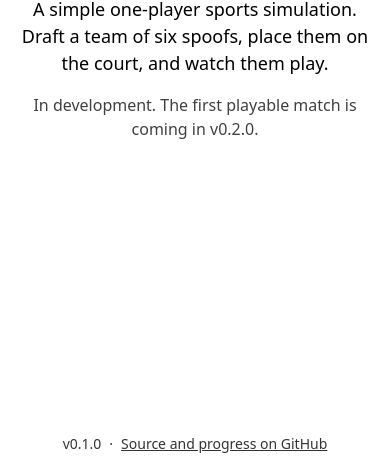
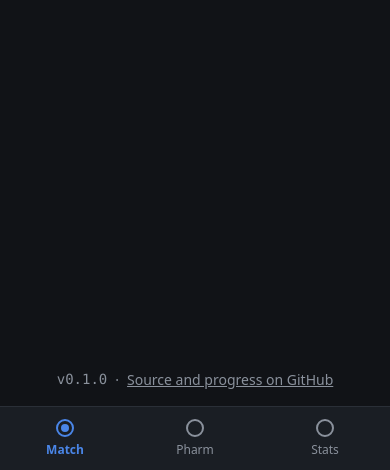
Before and after one commit to klenwell/spoofball, a website built with Vite: page index.html in a window 390 px wide. Shown: the part 374-844 px from the top of the page. Built offline with nearby package versions, Linux system fonts and the light colour scheme.

Commit message:
App shell with Match, Pharm and Stats tabs
The landing page becomes the app (#21): a tab bar fixed to the bottom on
phones and in the header on wider screens, a placeholder screen per tab
saying what's coming and in which version, and a footer with the version
and the GitHub link.

Each tab has its own hash route (#/match, #/pharm, #/stats), so Back,
Forward and reload work. The routing rules are pure and unit-tested in
src/ui/tabs.ts; app-shell.ts only wires them to the DOM. Tabs are links
in a labeled <nav> with aria-current, and focus moves to the new
screen's heading after a tab change.

Co-Authored-By: Claude Opus 5.5 <noreply@anthropic.com>

```diff
--- a/index.html
+++ b/index.html
@@ -2,7 +2,8 @@
 <html lang="en">
   <head>
     <meta charset="UTF-8" />
-    <meta name="viewport" content="width=device-width, initial-scale=1.0" />
+    <meta name="viewport" content="width=device-width, initial-scale=1.0, viewport-fit=cover" />
+    <meta name="theme-color" content="#111317" />
     <meta
       name="description"
       content="Spoofball: a simple one-player 2D sports simulation for the browser."
@@ -10,19 +11,12 @@
     <title>Spoofball</title>
   </head>
   <body>
-    <main class="intro">
-      <h1>Spoofball</h1>
-      <p class="tagline">
-        A simple one-player sports simulation. Draft a team of six spoofs, place them on the court,
-        and watch them play.
-      </p>
-      <p class="status">In development. The first playable match is coming in v0.2.0.</p>
-    </main>
-    <footer class="footer">
-      <span id="version" class="version"></span>
-      <span aria-hidden="true">·</span>
-      <a href="https://github.com/klenwell/spoofball">Source and progress on GitHub</a>
-    </footer>
+    <div id="app" class="app">
+      <noscript>
+        <p>Spoofball needs JavaScript to run.</p>
+        <p><a href="https://github.com/klenwell/spoofball">Source and progress on GitHub</a></p>
+      </noscript>
+    </div>
     <script type="module" src="/src/main.ts"></script>
   </body>
 </html>
--- a/src/main.ts
+++ b/src/main.ts
@@ -1,10 +1,12 @@
-import { appInfo } from './app-info';
-import './style.css';
+import { installDesignTokens } from './design/install';
+import { mountAppShell } from './ui/app-shell';
+import './ui/app.css';
 
-const versionElement = document.querySelector<HTMLElement>('#version');
-if (!versionElement) {
-  throw new Error('Missing #version element in index.html');
+installDesignTokens();
+
+const root = document.querySelector<HTMLElement>('#app');
+if (!root) {
+  throw new Error('Missing #app element in index.html');
 }
 
-// textContent, not innerHTML, so the value is never parsed as HTML.
-versionElement.textContent = appInfo().version;
+mountAppShell(root);
--- a/src/style.css
+++ /dev/null
@@ -1,61 +0,0 @@
-/* Placeholder styles until the Design Direction epic (v0.2.0). */
-:root {
-  color-scheme: light dark;
-  font-family: system-ui, sans-serif;
-  line-height: 1.5;
-}
-
-*,
-*::before,
-*::after {
-  box-sizing: border-box;
-}
-
-body {
-  margin: 0;
-  min-height: 100vh;
-  min-height: 100dvh;
-  display: flex;
-  flex-direction: column;
-  padding: 1rem;
-}
-
-.intro {
-  flex: 1;
-  display: flex;
-  flex-direction: column;
-  justify-content: center;
-  align-items: center;
-  text-align: center;
-  max-width: 36rem;
-  margin: 0 auto;
-}
-
-h1 {
-  margin: 0 0 0.5rem;
-  font-size: clamp(2.5rem, 12vw, 4rem);
-}
-
-.tagline {
-  margin: 0 0 1rem;
-  font-size: 1.125rem;
-}
-
-.status {
-  margin: 0;
-  opacity: 0.75;
-}
-
-.footer {
-  display: flex;
-  flex-wrap: wrap;
-  justify-content: center;
-  gap: 0.5rem;
-  padding-top: 1rem;
-  font-size: 0.875rem;
-  opacity: 0.8;
-}
-
-.footer a {
-  color: inherit;
-}
--- /dev/null
+++ b/src/ui/app-shell.ts
@@ -0,0 +1,89 @@
+import { appInfo } from '../app-info';
+import { hashFor, isCanonicalHash, tabById, tabFromHash, tabs, type TabId } from './tabs';
+
+/**
+ * The app shell (#21): a header with the tab bar, the current tab's screen,
+ * and a footer with the version and the GitHub link. On phones the tab bar is
+ * fixed to the bottom of the screen; on wider screens it sits in the header
+ * (see `app.css`). Routing rules live in `tabs.ts`; this file only wires them
+ * to the DOM. Every value is set as text, never parsed as HTML.
+ */
+
+const SOURCE_URL = 'https://github.com/klenwell/spoofball';
+
+function el<K extends keyof HTMLElementTagNameMap>(
+  tag: K,
+  className?: string,
+  text?: string,
+): HTMLElementTagNameMap[K] {
+  const node = document.createElement(tag);
+  if (className) node.className = className;
+  if (text !== undefined) node.textContent = text;
+  return node;
+}
+
+function tabLink(id: TabId, label: string): HTMLAnchorElement {
+  const link = el('a', 'tab');
+  link.href = hashFor(id);
+  link.dataset.tab = id;
+  const icon = el('span', 'tab-icon');
+  icon.setAttribute('aria-hidden', 'true');
+  link.append(icon, el('span', 'tab-label', label));
+  return link;
+}
+
+function footer(): HTMLElement {
+  const foot = el('footer', 'app-footer');
+  const source = el('a', undefined, 'Source and progress on GitHub');
+  source.href = SOURCE_URL;
+  const dot = el('span', undefined, '·');
+  dot.setAttribute('aria-hidden', 'true');
+  foot.append(el('span', 'version', appInfo().version), dot, source);
+  return foot;
+}
+
+export function mountAppShell(root: HTMLElement): void {
+  const header = el('header', 'app-bar');
+  const nav = el('nav', 'tab-bar');
+  nav.setAttribute('aria-label', 'Main');
+  const links = tabs.map((tab) => tabLink(tab.id, tab.label));
+  nav.append(...links);
+  header.append(el('span', 'app-brand', 'Spoofball'), nav);
+
+  const screen = el('main', 'screen');
+  const heading = el('h1', 'screen-title');
+  // Focusable from script only, so moving to a new tab can put focus on its heading.
+  heading.tabIndex = -1;
+  const body = el('p', 'screen-coming');
+  screen.append(heading, body);
+
+  root.replaceChildren(header, screen, footer());
+
+  function show(id: TabId, { moveFocus }: { moveFocus: boolean }): void {
+    const tab = tabById(id);
+    root.dataset.tab = id;
+    heading.textContent = tab.title;
+    body.textContent = tab.coming;
+    document.title = `${tab.title} · Spoofball`;
+    for (const link of links) {
+      if (link.dataset.tab === id) link.setAttribute('aria-current', 'page');
+      else link.removeAttribute('aria-current');
+    }
+    // After a tab change, screen readers announce the new screen's heading.
+    if (moveFocus) heading.focus();
+  }
+
+  function route({ moveFocus }: { moveFocus: boolean }): void {
+    const { hash } = window.location;
+    const id = tabFromHash(hash);
+    // Rewrite a missing or unknown hash to the tab shown, without adding a
+    // history entry, so Back never lands on a URL that names no tab.
+    if (!isCanonicalHash(hash)) window.history.replaceState(null, '', hashFor(id));
+    show(id, { moveFocus });
+  }
+
+  window.addEventListener('hashchange', () => {
+    route({ moveFocus: true });
+  });
+  route({ moveFocus: false });
+}
--- /dev/null
+++ b/src/ui/app.css
@@ -0,0 +1,183 @@
+/* The app shell (#21). Colors, type and spacing come from the design tokens
+   (src/design/tokens.ts), installed as CSS custom properties. */
+
+*,
+*::before,
+*::after {
+  box-sizing: border-box;
+}
+
+:root {
+  color-scheme: dark;
+  --tab-bar-height: 4rem;
+}
+
+body {
+  margin: 0;
+  background: var(--color-background);
+  color: var(--color-text);
+  font-family: var(--font-body);
+  line-height: 1.5;
+}
+
+.app {
+  display: flex;
+  flex-direction: column;
+  min-height: 100vh;
+  min-height: 100dvh;
+  /* Room for the fixed tab bar, including the phone's home-indicator area. */
+  padding-bottom: calc(var(--tab-bar-height) + env(safe-area-inset-bottom));
+}
+
+.app-bar {
+  display: flex;
+  align-items: center;
+  padding: var(--space-3) var(--space-4);
+  border-bottom: 1px solid var(--color-line);
+}
+
+.app-brand {
+  font-size: var(--text-lg);
+  font-weight: 700;
+  letter-spacing: 0.01em;
+}
+
+/* Phones: the tab bar is fixed to the bottom, within reach of a thumb. */
+.tab-bar {
+  position: fixed;
+  inset: auto 0 0;
+  z-index: 10;
+  display: flex;
+  height: calc(var(--tab-bar-height) + env(safe-area-inset-bottom));
+  padding-bottom: env(safe-area-inset-bottom);
+  background: var(--color-surface);
+  border-top: 1px solid var(--color-line);
+}
+
+.tab {
+  flex: 1;
+  display: flex;
+  flex-direction: column;
+  align-items: center;
+  justify-content: center;
+  gap: var(--space-1);
+  color: var(--color-text-muted);
+  font-size: var(--text-xs);
+  text-decoration: none;
+}
+
+.tab:hover {
+  color: var(--color-text);
+}
+
+.tab:focus-visible {
+  outline: 2px solid var(--color-accent);
+  outline-offset: -4px;
+  border-radius: var(--radius-md);
+}
+
+/* A ring, filled with a dot on the current tab: the game is built from circles. */
+.tab-icon {
+  position: relative;
+  width: 1.125rem;
+  height: 1.125rem;
+  border: 2px solid currentColor;
+  border-radius: var(--radius-circle);
+}
+
+.tab[aria-current='page'] {
+  color: var(--color-accent);
+  font-weight: 600;
+}
+
+.tab[aria-current='page'] .tab-icon::after {
+  content: '';
+  position: absolute;
+  inset: 3px;
+  border-radius: var(--radius-circle);
+  background: currentColor;
+}
+
+.screen {
+  flex: 1;
+  width: 100%;
+  max-width: 40rem;
+  margin: 0 auto;
+  padding: var(--space-8) var(--space-4);
+}
+
+.screen-title {
+  margin: 0 0 var(--space-2);
+  font-size: var(--text-xxl);
+}
+
+.screen-title:focus {
+  outline: none;
+}
+
+.screen-coming {
+  margin: 0;
+  color: var(--color-text-muted);
+}
+
+.app-footer {
+  display: flex;
+  flex-wrap: wrap;
+  justify-content: center;
+  gap: var(--space-2);
+  padding: var(--space-4);
+  color: var(--color-text-muted);
+  font-size: var(--text-sm);
+}
+
+.app-footer a {
+  color: inherit;
+}
+
+.version {
+  font-family: var(--font-numeric);
+}
+
+/* Wider screens: the tabs move into the header, as a top bar. */
+@media (min-width: 48rem) {
+  .app {
+    padding-bottom: 0;
+  }
+
+  .app-bar {
+    justify-content: space-between;
+    padding: 0 var(--space-6);
+    background: var(--color-surface);
+  }
+
+  .tab-bar {
+    position: static;
+    height: auto;
+    padding: 0;
+    background: none;
+    border: 0;
+    gap: var(--space-2);
+  }
+
+  .tab {
+    flex: none;
+    flex-direction: row;
+    gap: var(--space-2);
+    padding: var(--space-4) var(--space-3);
+    font-size: var(--text-sm);
+    border-bottom: 2px solid transparent;
+  }
+
+  .tab[aria-current='page'] {
+    border-bottom-color: var(--color-accent);
+  }
+
+  .tab-icon {
+    width: 0.875rem;
+    height: 0.875rem;
+  }
+
+  .tab[aria-current='page'] .tab-icon::after {
+    inset: 2px;
+  }
+}
--- /dev/null
+++ b/src/ui/tabs.ts
@@ -0,0 +1,80 @@
+/**
+ * The app's tabs and the hash routes that select them (#21).
+ *
+ * Each tab has its own URL, such as `#/stats`, so the browser's back and
+ * forward buttons move between tabs and a reload stays on the same tab. Hash
+ * routes work on GitHub Pages without server rewrites. This module is pure, so
+ * the routing rules are unit-tested without a browser; `app-shell.ts` wires it
+ * to the DOM.
+ */
+
+export const tabIds = ['match', 'pharm', 'stats'] as const;
+export type TabId = (typeof tabIds)[number];
+
+/** The tab the app opens on when the URL names no tab, or one that doesn't exist. */
+export const DEFAULT_TAB: TabId = 'match';
+
+export interface Tab {
+  id: TabId;
+  /** The label on the tab bar. */
+  label: string;
+  /** The screen's heading. */
+  title: string;
+  /** What the placeholder screen says is coming. */
+  coming: string;
+}
+
+/** The tabs in tab-bar order. Placeholder copy until each epic builds its screen. */
+export const tabs: readonly Tab[] = [
+  {
+    id: 'match',
+    label: 'Match',
+    title: 'Match',
+    coming:
+      'Place your spoofs, then watch them play three scrums against a rival team. The first playable match is coming in v0.2.0.',
+  },
+  {
+    id: 'pharm',
+    label: 'Pharm',
+    title: 'Pharm',
+    coming:
+      'Manage your roster: scout your spoofs, replace one with a draft pick, or re-draft the team. Coming in v0.4.0.',
+  },
+  {
+    id: 'stats',
+    label: 'Stats',
+    title: 'Stats',
+    coming:
+      "Your team's record, a log of its matches, and a line for each spoof. Coming in v0.3.0.",
+  },
+];
+
+function isTabId(value: string): value is TabId {
+  return (tabIds as readonly string[]).includes(value);
+}
+
+/** The URL hash for a tab, e.g. `#/stats`. */
+export function hashFor(id: TabId): string {
+  return `#/${id}`;
+}
+
+/**
+ * The tab a URL hash selects. Anything that isn't exactly a tab's hash
+ * (empty, unknown, or differently cased) selects the default tab.
+ */
+export function tabFromHash(hash: string): TabId {
+  const match = /^#\/([a-z]+)$/.exec(hash);
+  const id = match?.[1];
+  return id !== undefined && isTabId(id) ? id : DEFAULT_TAB;
+}
+
+/** True when the hash already names a tab exactly, so the URL needs no correcting. */
+export function isCanonicalHash(hash: string): boolean {
+  return hash === hashFor(tabFromHash(hash));
+}
+
+export function tabById(id: TabId): Tab {
+  const tab = tabs.find((t) => t.id === id);
+  if (!tab) throw new Error(`Unknown tab: ${id}`);
+  return tab;
+}
```
Also changed, not shown: docs/design.md (+1 -0 lines), src/ui/tabs.test.ts (added, +71 -0 lines).
